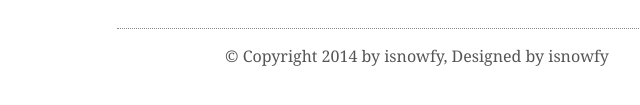
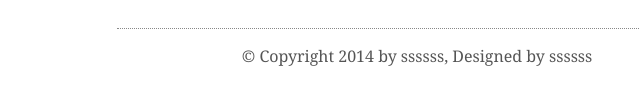
Before and after one commit to SbIm/SbIm.github.io, a plain HTML site: page index.html in a window 1280 px wide. Shown: the part 253-358 px from the top of the page, 223-863 px from the left. Drawn offline with Linux system fonts and the light colour scheme.

Commit message:
Update index.html

```diff
--- a/index.html
+++ b/index.html
@@ -32,7 +32,7 @@
     <div class="innermain" id="main">
     </div>
     <div class="footer">
-        <p>© Copyright 2014 by isnowfy, Designed by isnowfy</p>
+        <p>© Copyright 2014 by ssssss, Designed by ssssss</p>
     </div>
 </div>
 <script src="main.js"></script>
```
